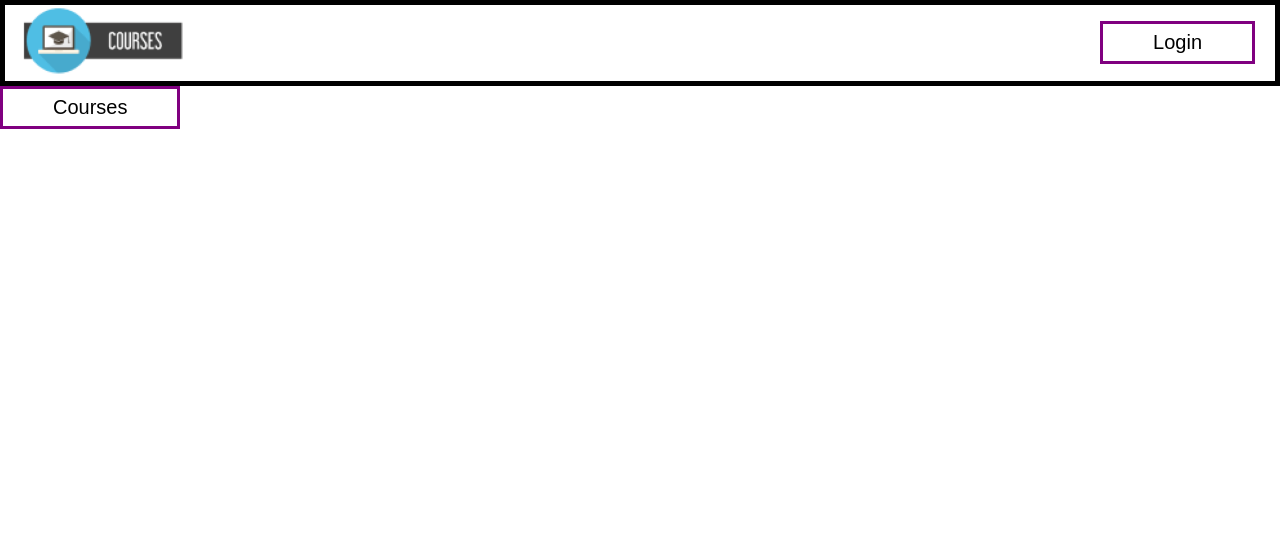
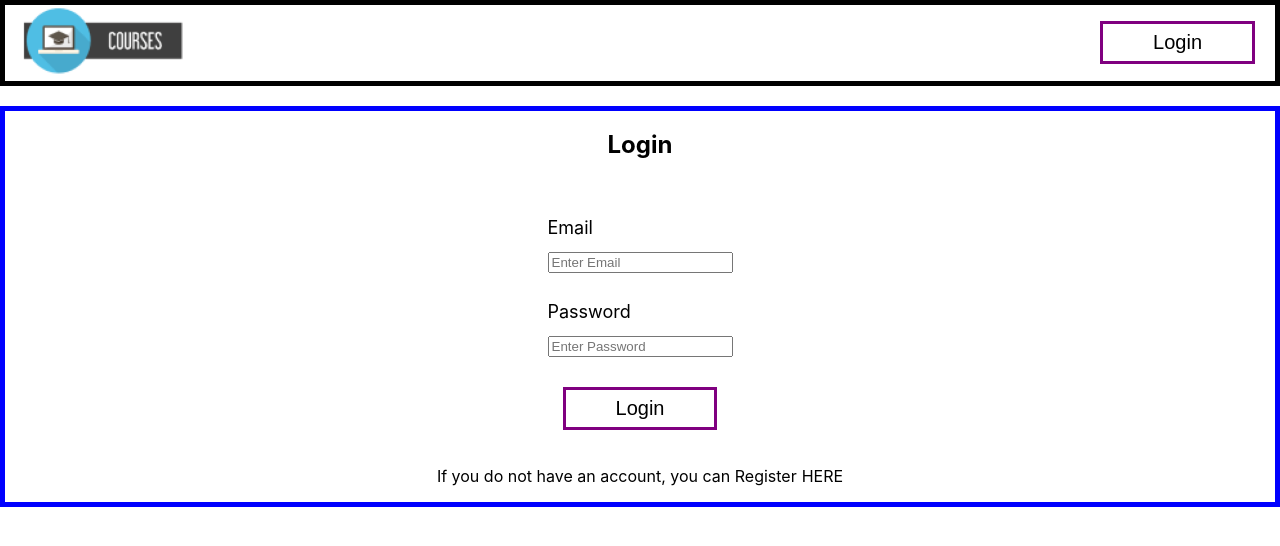
Before and after one commit to Applewhz/react-fundamentals-10, a React (Create React App) app in the folder react-fundamentals-course/: page / in a window 1280 px wide. Shown: the top 546 px of the page. Built offline with nearby package versions, Linux system fonts and the light colour scheme.

Commit message:
Update Routes.jsx
update

```diff
--- a/react-fundamentals-course/src/Routes/Routes.jsx
+++ b/react-fundamentals-course/src/Routes/Routes.jsx
@@ -13,7 +13,7 @@
     <Router forceRefresh={true}>
         <Header />
       <Routes>
-        <Route exact path='/' element={<Home />}/>
+        <Route exact path='/' element={<Login />}/>
         <Route path='/login' element={<Login />}/>
         <Route exact path='/courses' element={<Courses courseList={props.courseList} authorList={props.authorList}/>}/>
         <Route path='/courses/add' element={<CreateCourse courseList={props.courseList} authorList={props.authorList} addCourseHandler={props.addCourseHandler} addAuthorHandler={props.addAuthorHandler}/>}/>
```
